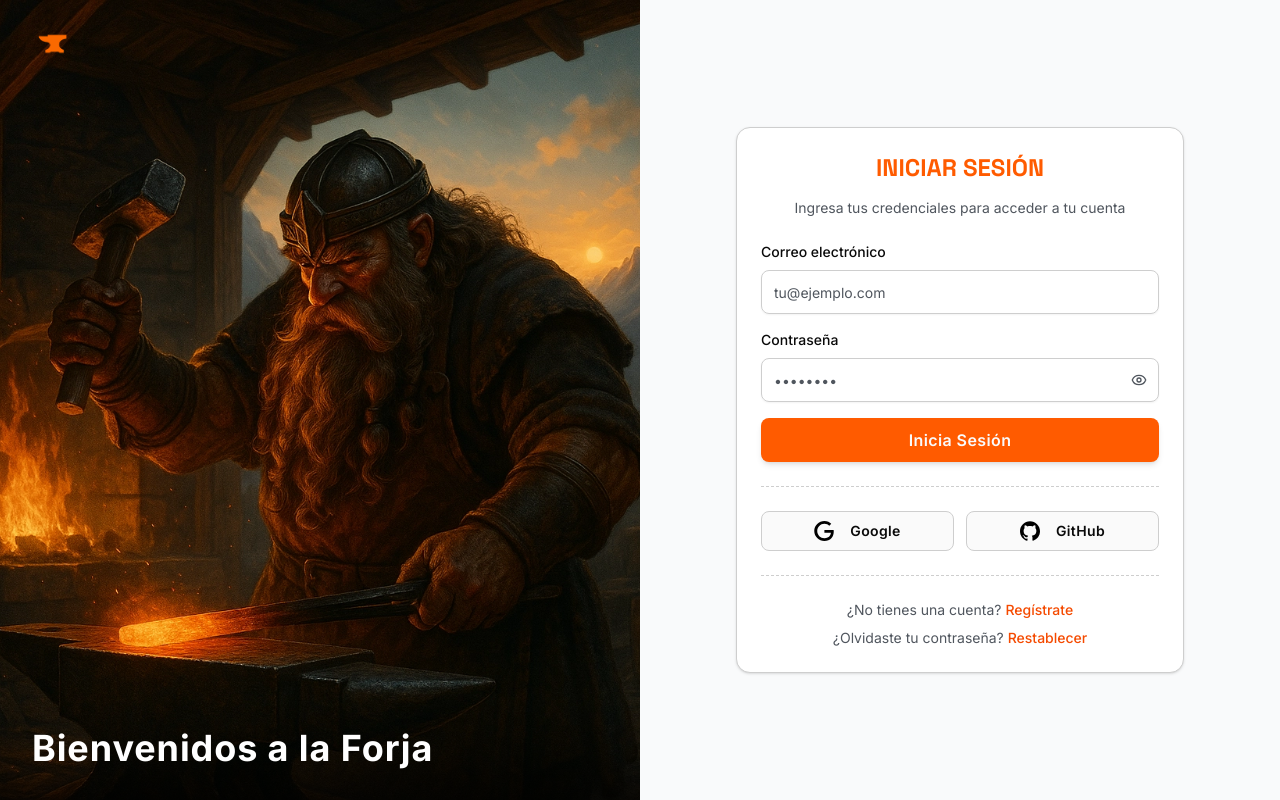
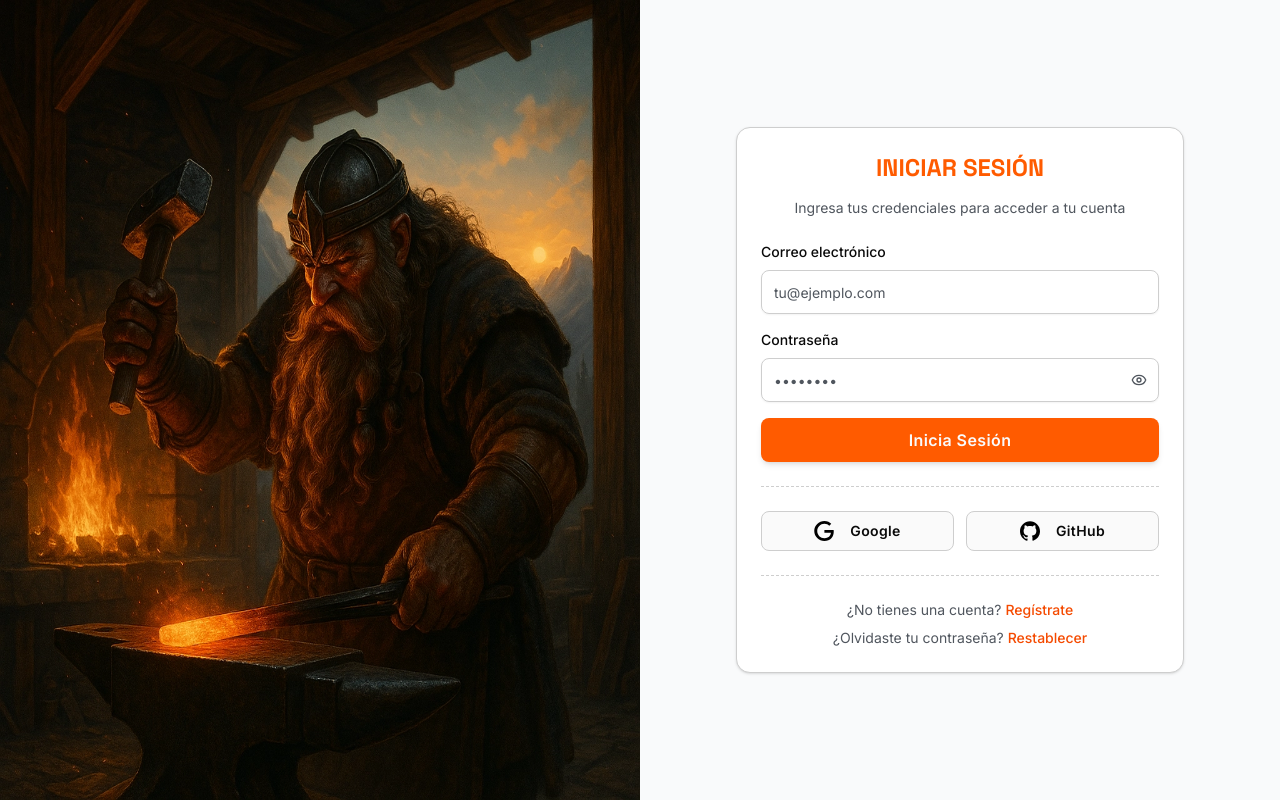
Before and after one commit to N4N1T0/forge, a Next.js app: page / in a window 1280 px wide. Built offline with nearby package versions, Linux system fonts and the light colour scheme; no server answers; what hono would draw is missing.

Commit message:
refactor(auth): simplify auth page layout by removing decorative elements
Remove logo, gradient backdrop, and animations from auth page to focus on core functionality and improve maintainability

```diff
--- a/src/app/page.tsx
+++ b/src/app/page.tsx
@@ -29,31 +29,8 @@ function AuthContent() {
 
   return (
     <div className='min-h-screen flex'>
-      <div className='hidden lg:flex lg:w-1/2 relative'>
-        <Image src={AuthImage} alt='Auth Image' className='w-full h-full object-cover' />
-
-        {/* Logo in top-left corner */}
-        <div className='absolute top-6 left-6 z-10'>
-          <Image
-            src='/forge-logo.png'
-            alt='Forge Logo'
-            width={60}
-            height={60}
-            className='drop-shadow-lg'
-          />
-        </div>
-
-        {/* Gradient backdrop with text at bottom */}
-        <div className='absolute bottom-0 left-0 right-0 bg-gradient-to-t from-black/70 via-black/30 to-transparent p-8'>
-          <motion.h1
-            initial={{ opacity: 0, y: 20 }}
-            animate={{ opacity: 1, y: 0 }}
-            transition={{ duration: 0.8, delay: 0.3 }}
-            className='text-white text-4xl font-bold tracking-wide'
-          >
-            Bienvenidos a la Forja
-          </motion.h1>
-        </div>
+      <div className='hidden lg:flex lg:w-1/2'>
+        <Image src={AuthImage} alt='Auth Image' />
       </div>
 
       <div className='flex-1 flex items-center justify-center p-4 lg:p-8 bg-gray-50'>
```
